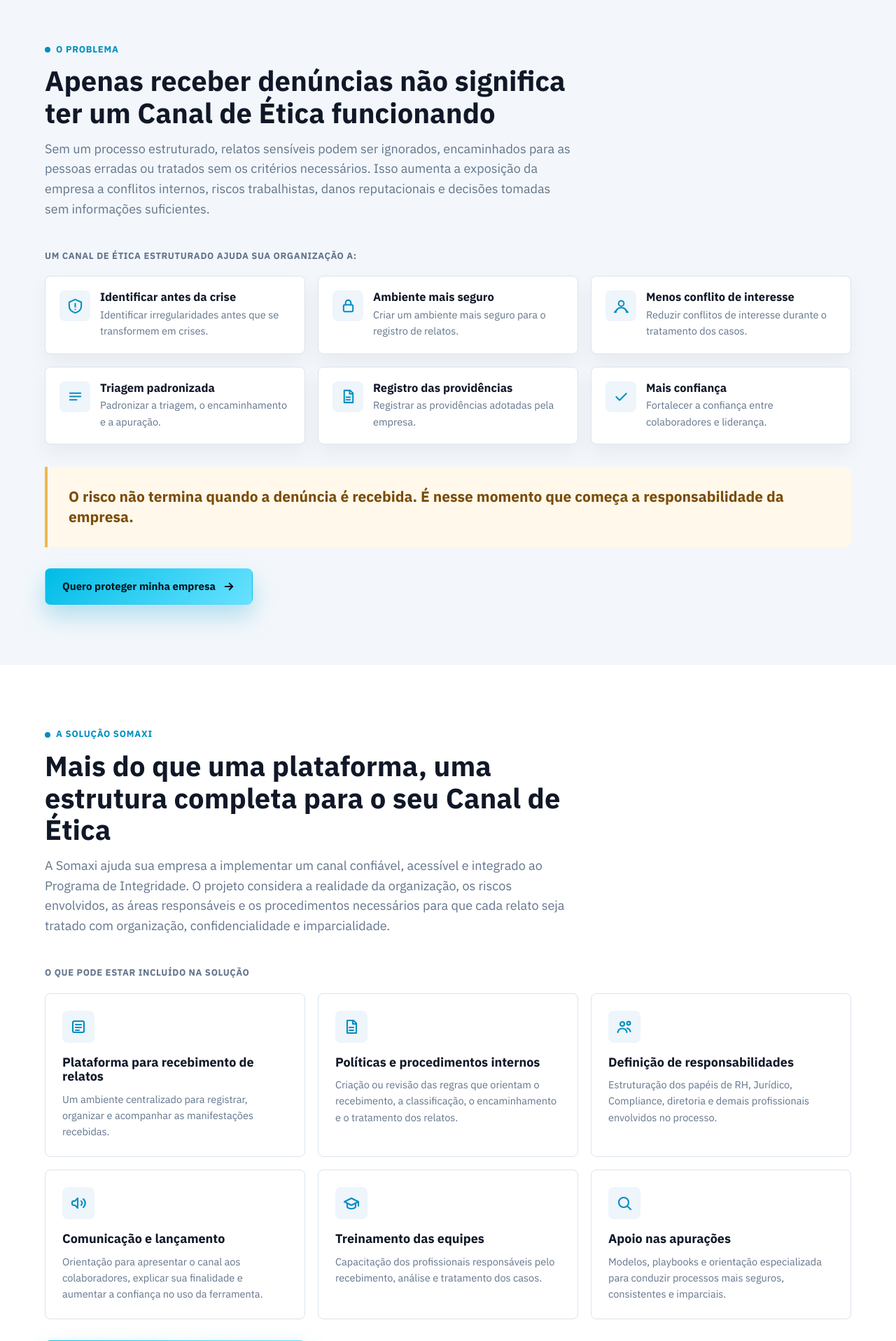
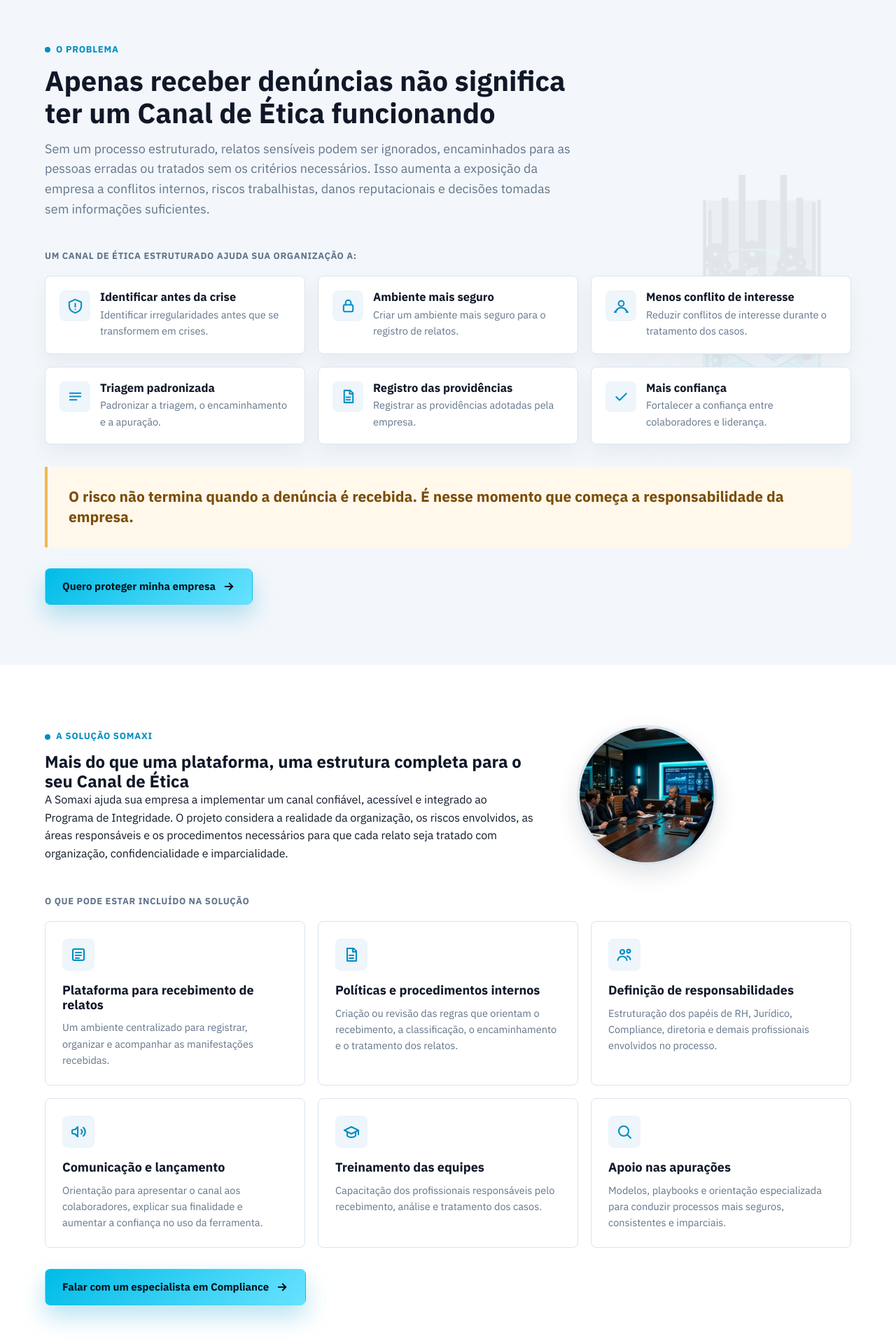
Before and after one commit to gabriellasaro-ui/LP---SOMAXI, a Flask app: template templates/canaletica.html in a window 1280 px wide; the page is wider, and only the part inside the window is pictured. Shown: the part 1067-2983 px from the top of that part at 70% size. Run offline with Flask 3, Linux system fonts and the light colour scheme; the template is opened without the code that fills it, so the values that code supplies are empty.

Commit message:
imagens lp canaletica

```diff
--- a/templates/canaletica.html
+++ b/templates/canaletica.html
@@ -118,8 +118,46 @@
             scroll-margin-top: 84px;
         }
 
-        .section--white { background: #fff }
-        .section--light { background: var(--paper-2) }
+        .section--white {
+            background: #fff;
+            position: relative;
+            overflow: hidden;
+        }
+
+        .section--white > .wrap {
+            position: relative;
+            z-index: 1;
+        }
+
+        .section--light {
+            background: var(--paper-2);
+            position: relative;
+            overflow: hidden;
+        }
+
+        .section--light > .wrap {
+            position: relative;
+            z-index: 1;
+        }
+
+        .section--light::after {
+            content: "";
+            position: absolute;
+            top: 50%;
+            right: -40px;
+            transform: translateY(-50%);
+            width: 420px;
+            height: 420px;
+            background-image: url('../static/img/LGPD-2026/somaxi_graphic.png');
+            background-size: contain;
+            background-repeat: no-repeat;
+            opacity: .07;
+            pointer-events: none;
+        }
+
+        #por-que-somaxi::after {
+            content: none;
+        }
 
         .section--dark {
             position: relative;
@@ -178,6 +233,46 @@
         }
 
         .section--dark .section-head p { color: #bad0e5 }
+
+        .section-head--with-image {
+            display: grid;
+            grid-template-columns: 1fr 200px;
+            gap: 32px;
+            align-items: center;
+            max-width: 960px;
+            margin-bottom: 42px;
+        }
+
+        .section-head--with-image .section-head-text {
+            max-width: 700px;
+        }
+
+        .section-head-image {
+            width: 200px;
+            height: 200px;
+            border-radius: 50%;
+            overflow: hidden;
+            border: 4px solid var(--line);
+            box-shadow: 0 12px 32px rgba(9, 22, 42, .12);
+            flex-shrink: 0;
+        }
+
+        .section-head-image img {
+            width: 100%;
+            height: 100%;
+            object-fit: cover;
+        }
+
+        @media (max-width: 720px) {
+            .section-head--with-image {
+                grid-template-columns: 1fr;
+                justify-items: center;
+                text-align: center;
+            }
+            .section-head--with-image .section-head-text {
+                max-width: 100%;
+            }
+        }
 
         /* ===== Header ===== */
         header.site-header {
@@ -1330,13 +1432,19 @@
     <!-- ===================== SOLUÇÃO ===================== -->
     <section class="section section--white" id="solucao">
         <div class="wrap">
-            <div class="section-head">
+            <div class="section-head--with-image">
+                <div class="section-head-text">
                     <div class="section-kicker">A solução Somaxi</div>
                     <h2>Mais do que uma plataforma, uma estrutura completa para o seu Canal de Ética</h2>
                     <p>A Somaxi ajuda sua empresa a implementar um canal confiável, acessível e integrado ao Programa de
                         Integridade. O projeto considera a realidade da organização, os riscos envolvidos, as áreas
                         responsáveis e os procedimentos necessários para que cada relato seja tratado com organização,
                         confidencialidade e imparcialidade.</p>
+                </div>
+                <div class="section-head-image">
+                    <img src="../static/img/LGPD-2026/dpo-executive-meeting.png"
+                        alt="Reunião executiva de compliance e governança" loading="lazy">
+                </div>
             </div>
 
             <p class="label"
```
Also changed, not shown: other parts of templates/canaletica.html (+40 -16 lines). Lines whose indentation alone changed are shown as unchanged.
